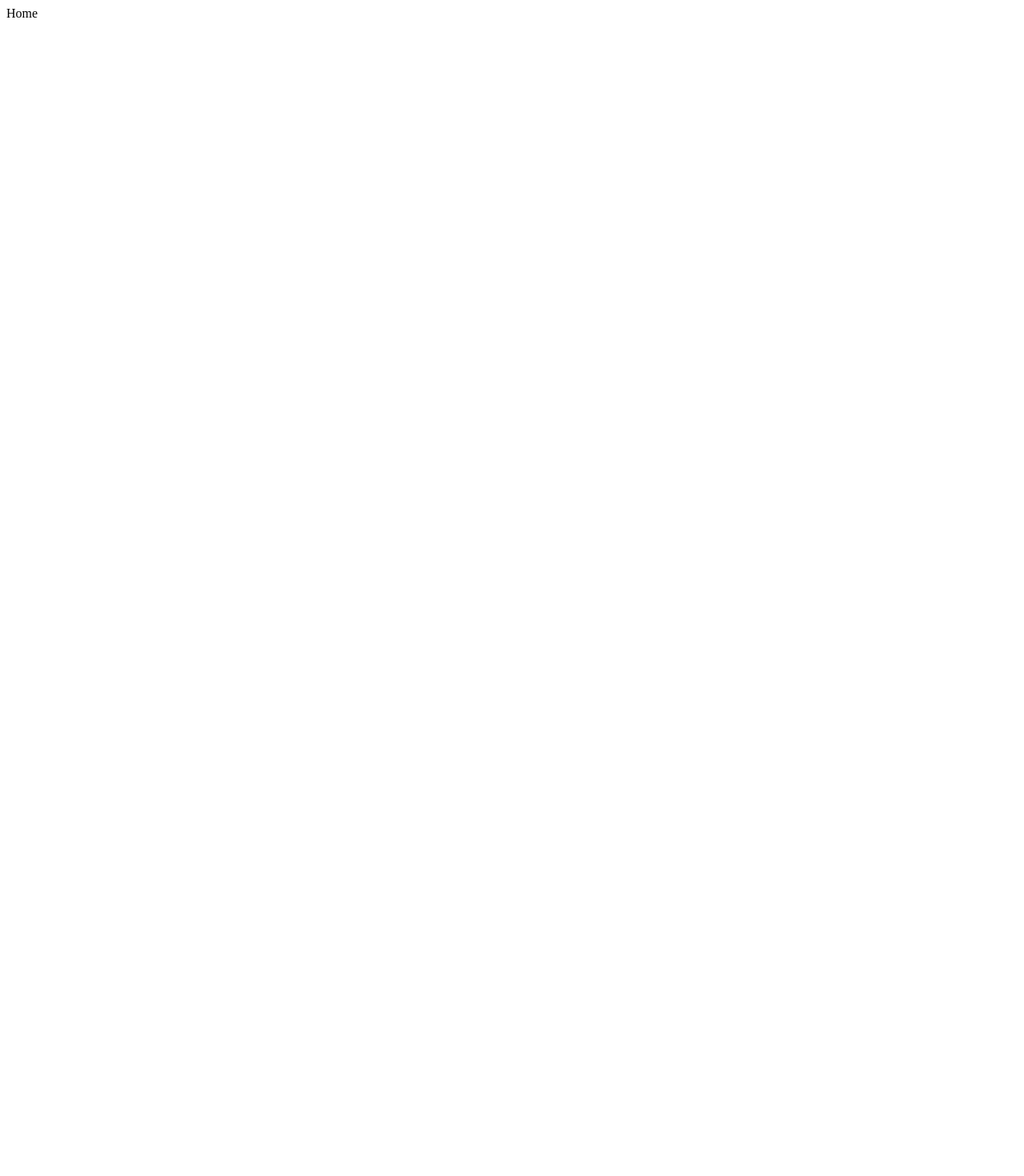
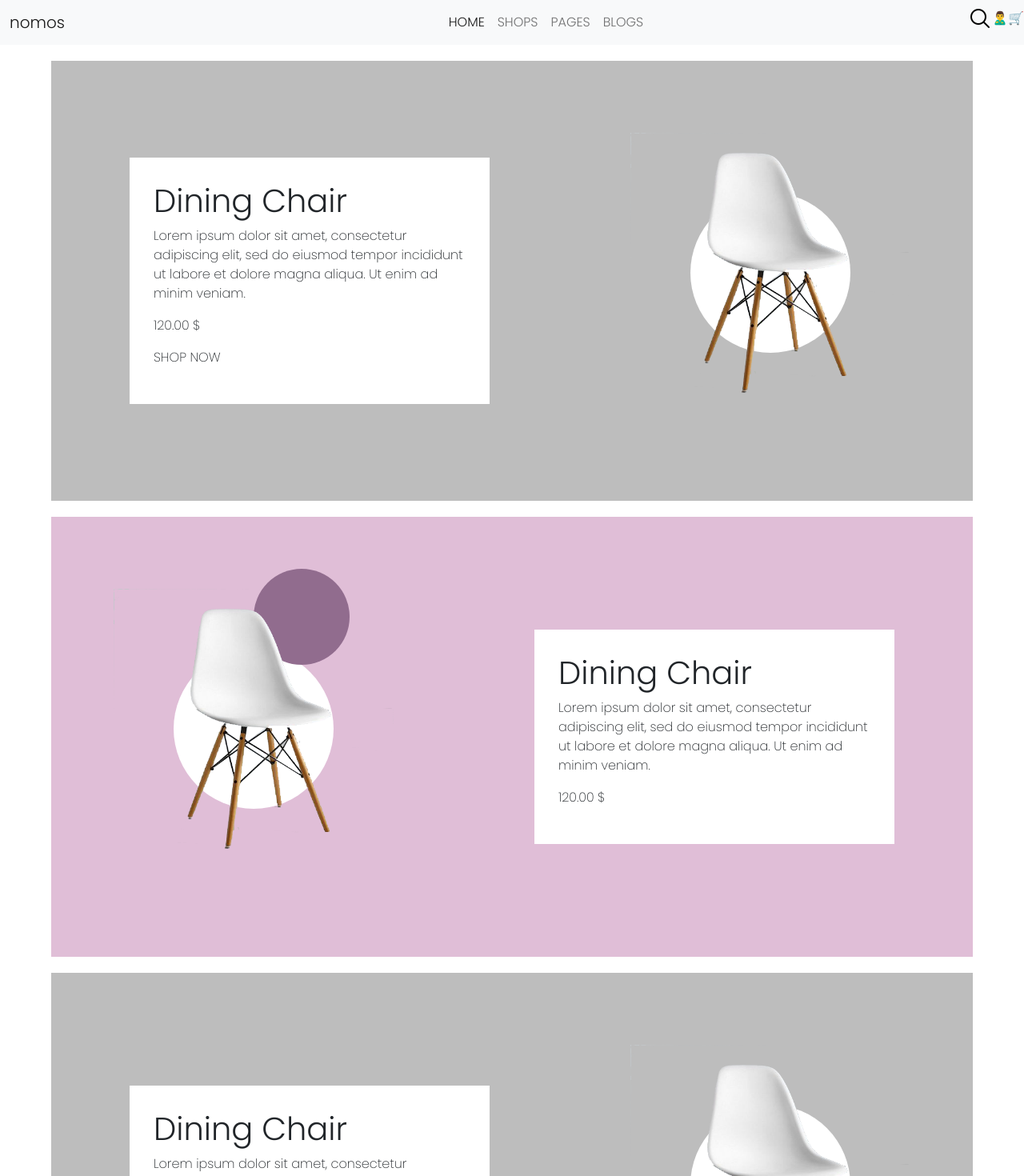
Before and after one commit to No-Country/c6-22, a React (Create React App) app in the folder front/: page / in a window 1280 px wide. Shown: the top 1470 px of the page at 80% size. Before the commit the page ends 800 px from the top, so only its background shows below. Built offline with nearby package versions, Linux system fonts and the light colour scheme.

Commit message:
feature: home view first implementation (#2)

```diff
--- a/front/public/index.html
+++ b/front/public/index.html
@@ -10,6 +10,7 @@
       content="Web site created using create-react-app"
     />
     <link rel="apple-touch-icon" href="%PUBLIC_URL%/logo192.png" />
+    <link href="https://cdn.jsdelivr.net/npm/bootstrap@5.2.0/dist/css/bootstrap.min.css" rel="stylesheet" integrity="sha384-gH2yIJqKdNHPEq0n4Mqa/HGKIhSkIHeL5AyhkYV8i59U5AR6csBvApHHNl/vI1Bx" crossorigin="anonymous">
     <!--
       manifest.json provides metadata used when your web app is installed on a
       user's mobile device or desktop. See https://developers.google.com/web/fundamentals/web-app-manifest/
@@ -39,5 +40,11 @@
       To begin the development, run `npm start` or `yarn start`.
       To create a production bundle, use `npm run build` or `yarn build`.
     -->
+
+    <script src="https://cdn.jsdelivr.net/npm/@popperjs/core@2.9.2/dist/umd/popper.min.js" integrity="sha384-IQsoLXl5PILFhosVNubq5LC7Qb9DXgDA9i+tQ8Zj3iwWAwPtgFTxbJ8NT4GN1R8p" crossorigin="anonymous"></script>
+    <script src="https://cdn.jsdelivr.net/npm/bootstrap@5.0.2/dist/js/bootstrap.min.js" integrity="sha384-cVKIPhGWiC2Al4u+LWgxfKTRIcfu0JTxR+EQDz/bgldoEyl4H0zUF0QKbrJ0EcQF" crossorigin="anonymous"></script>
+
+
+
   </body>
 </html>
--- a/front/src/components/home/Home.js
+++ b/front/src/components/home/Home.js
@@ -1,5 +1,136 @@
 import React from "react";
+import styles from "../home/Home.module.css";
+import chair from "../../assets/chair.png";
+import lupa from "../../assets/lupa.png";
 
 export const Home = () => {
-  return <div>Home</div>;
+
+  return (<>
+  <nav className="navbar navbar-expand-lg bg-light">
+    <div className="container-fluid">
+      <a className="navbar-brand" href="#">nomos</a>
+      <button className="navbar-toggler" type="button" data-bs-toggle="collapse" data-bs-target="#navbarNav" aria-controls="navbarNav" aria-expanded="false" aria-label="Toggle navigation">
+        <span className="navbar-toggler-icon"></span>
+      </button>
+      <div className="collapse navbar-collapse" id="navbarNav">
+        <ul className="navbar-nav mx-auto">
+          <li className="nav-item">
+            <a className="nav-link active" aria-current="page" href="#">HOME</a>
+          </li>
+          <li className="nav-item">
+            <a className="nav-link" href="#">SHOPS</a>
+          </li>
+          <li className="nav-item">
+            <a className="nav-link" href="#">PAGES</a>
+          </li>
+          <li className="nav-item">
+            <a className="nav-link" href="#">BLOGS</a>
+          </li>
+        </ul>
+      </div>
+    </div>
+</nav>
+      <div className={styles.icons}>
+        <ul className="navbar mx-auto">
+            <li className="nav-item">
+              <a className="nav-link" aria-current="page" href="#"><img  src={lupa}/></a>
+            </li>
+            <li className="nav-item">
+              <a className="nav-link" href="#">🙎‍♂️</a>
+            </li>
+            <li className="nav-item">
+              <a className="nav-link" href="#">🛒</a>
+            </li>
+          </ul>
+      </div>
+
+      {/* <div className={styles.cardContainer}>
+        <div className={styles.card}>
+
+            <div className={styles.cardText}>
+
+              <div className={styles.text}>
+                <h3>Title</h3>
+                <p>text text text text text text text text text text text text text text text text text text</p>
+              </div>
+
+            </div>
+
+            <div className={styles.cardImage}>
+                <img src={chair} alt=""/>
+                <h3>Title</h3>
+                <p>text text text text text text text text text text text text text text text text text text</p>
+            </div>
+
+        </div>
+      </div> */}
+      <div className={styles.cardContainer}>
+        <div className={styles.cardText}>
+          <div className={styles.text}>
+            <h1>Dining Chair</h1>
+            <p>Lorem ipsum dolor sit amet, consectetur adipiscing elit, sed do eiusmod tempor incididunt ut labore et dolore magna aliqua. Ut enim ad minim veniam.</p>
+            <p>120.00 $</p>
+            <p><span></span>SHOP NOW</p>
+
+          </div>
+
+        </div>
+        <div >
+          <div className={styles.circle}>
+          </div>
+         <div className={styles.cardImg}>
+          <img src={chair} width="350"/>
+         </div>
+         </div>
+
+      </div>
+
+      <div className={styles.cardContainer} style={{backgroundColor:"rgb(224, 190, 215)"}}>
+
+        <div>
+          <div className={styles.circle}>
+           <div className={styles.circle2}>
+          </div>
+          </div>
+
+
+         <div className={styles.cardImg}>
+          <img src={chair} width="350"/>
+         </div>
+         </div>
+
+      <div className={styles.cardText}>
+          <div className={styles.text}>
+            <h1>Dining Chair</h1>
+            <p>Lorem ipsum dolor sit amet, consectetur adipiscing elit, sed do eiusmod tempor incididunt ut labore et dolore magna aliqua. Ut enim ad minim veniam.</p>
+            <p>120.00 $</p>
+          </div>
+
+        </div>
+
+
+
+      </div>
+
+      <div className={styles.cardContainer}>
+        <div className={styles.cardText}>
+          <div className={styles.text}>
+            <h1>Dining Chair</h1>
+            <p>Lorem ipsum dolor sit amet, consectetur adipiscing elit, sed do eiusmod tempor incididunt ut labore et dolore magna aliqua. Ut enim ad minim veniam.</p>
+            <p>120.00 $</p>
+          </div>
+
+        </div>
+        <div >
+          <div className={styles.circle}>
+          </div>
+         <div className={styles.cardImg}>
+          <img src={chair} width="350"/>
+         </div>
+         </div>
+
+      </div>
+
+
+</>)
 };
--- /dev/null
+++ b/front/src/components/home/Home.module.css
@@ -0,0 +1,98 @@
+/* ////////////General//////////// */
+@import url('https://fonts.googleapis.com/css2?family=Poppins:ital,wght@0,100;0,200;0,300;1,100;1,200&display=swap');
+body{
+    font-family: 'Poppins', sans-serif;
+}
+html{
+    scroll-behavior: smooth;
+}
+h1{
+    font-weight: 300;
+}
+p{
+    font-weight: 200;
+}
+
+/* ////////////Navbar////////////// */
+.icons{
+    width: 100%;
+    display: flex;
+    justify-content: flex-end;
+}
+.icons ul{
+    position: absolute;
+    top: 0;
+}
+.icons li{
+    list-style: none;
+}
+
+
+/* ///////////////CARDS//////////////// */
+span{
+    width: 20px;
+    text-decoration: underline;
+
+}
+.cardContainer{
+    display: flex;
+    justify-content: space-around;
+    flex-wrap: wrap;
+    background-color: rgb(189, 189, 189);
+    width: 90%;
+    margin: auto;
+    margin-top: 20px;
+}
+.cardText{
+    display: flex;
+    flex-direction: column;
+    justify-content: center;
+}
+.text{
+    max-width: 450px;
+    background-color: white;
+    margin: 20px;
+    padding: 30px;
+}
+.cardImg{
+    display: flex;
+    justify-content: center;
+    flex-direction: column;
+    position: relative;
+    top: -20%;
+
+}
+
+.circle{
+    border-radius: 100px;
+    height: 200px;
+    width: 200px;
+    background-color: white;
+    position: relative;
+    margin: auto;
+    top: 30%;
+}
+.circle2{
+    border-radius: 100px;
+    height: 120px;
+    width: 120px;
+    background-color: rgb(145, 108, 142);
+    position: absolute;
+    top: -50%;
+    left: 50%;
+}
+
+
+
+@media screen and (max-width: 990px) {
+    .icons{
+        width: 100%;
+        display: flex;
+        justify-content: center;
+    }
+    .icons ul{
+        position: absolute;
+        top: 0;
+        text-align: center;
+    }
+}
```
Also changed, not shown: front/src/assets/chair.png (added), front/src/assets/lupa.png (added).
